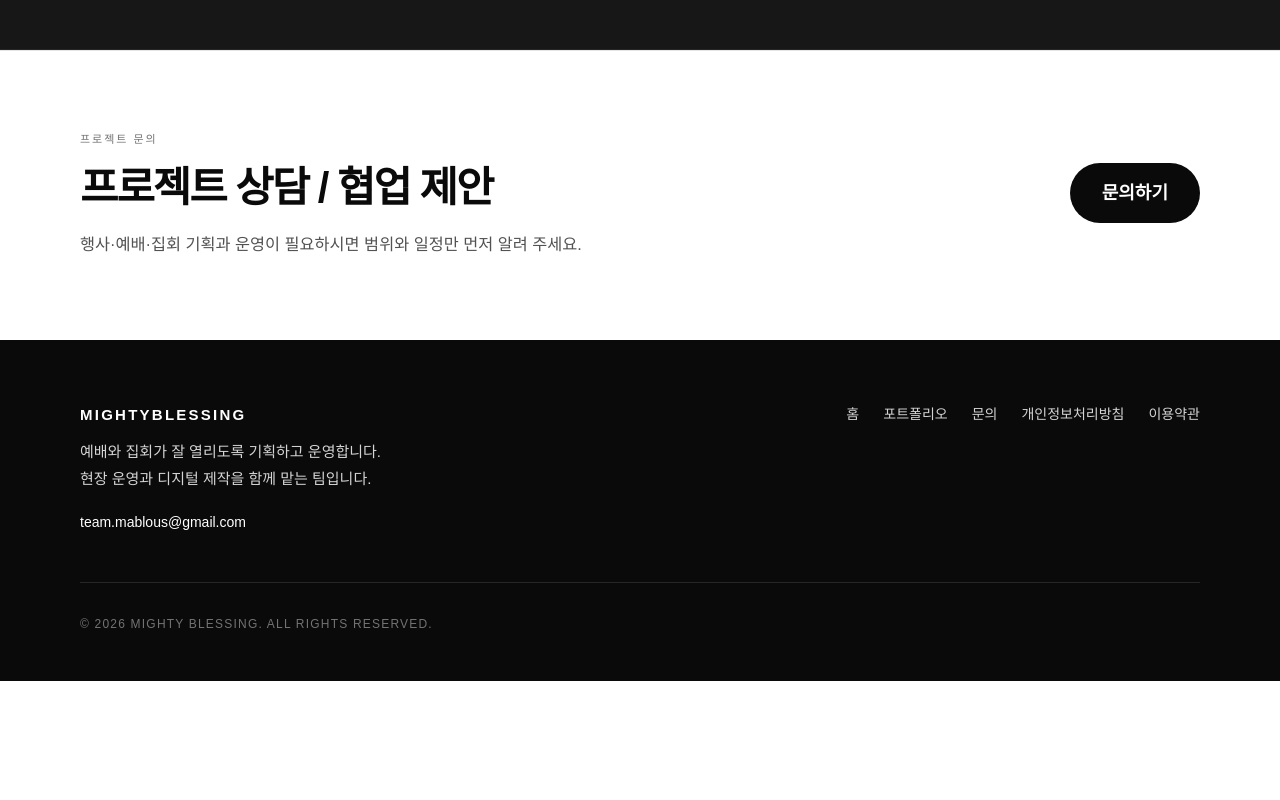
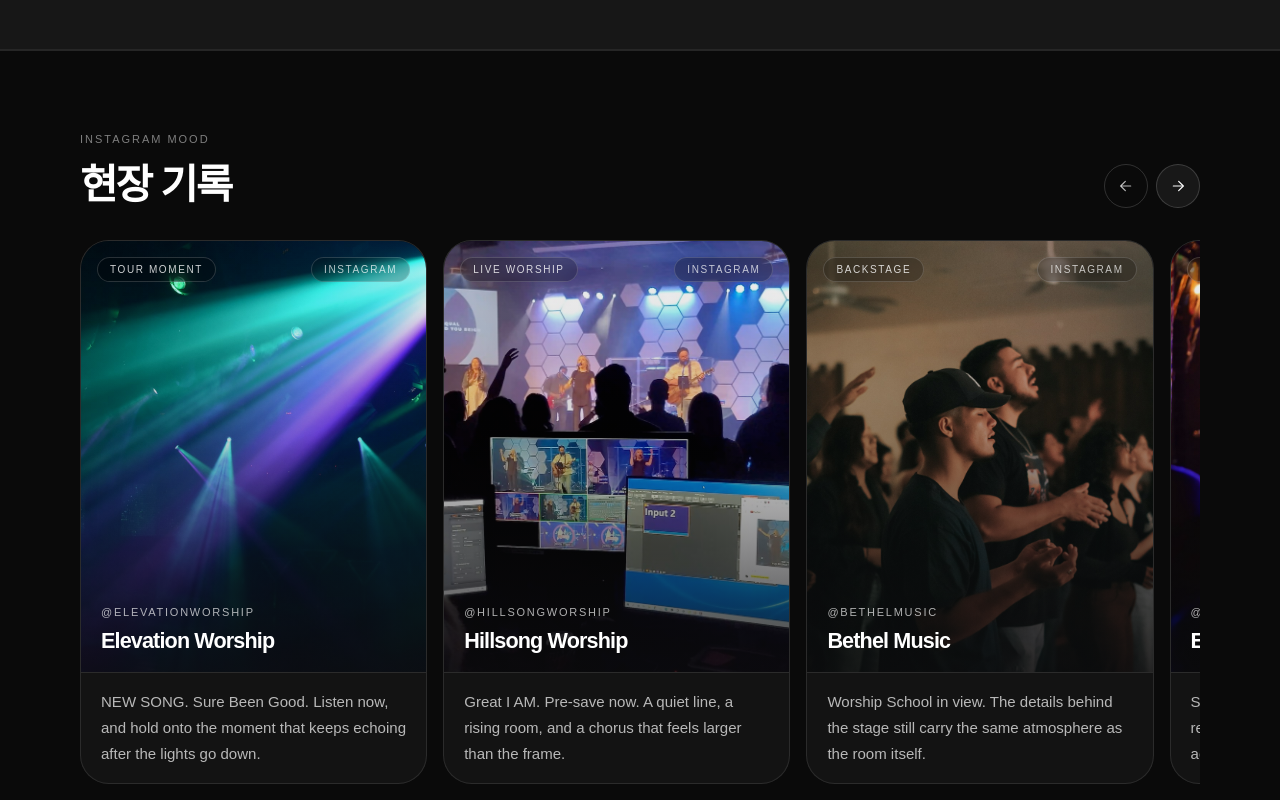
Before and after one commit to MightyBlessing/mightyblessing-site, a Next.js app: page / in a window 1280 px wide. Shown: the part 1720-2520 px from the top of the page. Before the commit the page ends 2401 px from the top, so only its background shows below. Built offline with nearby package versions, Linux system fonts and the light colour scheme; a web font is replaced by a local one.

Commit message:
feat: add home instagram carousel

```diff
--- a/app/page.tsx
+++ b/app/page.tsx
@@ -1,6 +1,7 @@
 import { HeroSection } from "@/components/home/HeroSection";
 import { WhatWeDoSection } from "@/components/home/WhatWeDoSection";
 import { ProofStripSection } from "@/components/home/ProofStripSection";
+import { InstagramCarouselSection } from "@/components/home/InstagramCarouselSection";
 import { FinalCTASection } from "@/components/home/FinalCTASection";
 
 export default function Home() {
@@ -9,6 +10,7 @@
       <HeroSection />
       <WhatWeDoSection />
       <ProofStripSection />
+      <InstagramCarouselSection />
       <FinalCTASection />
     </>
   );
--- /dev/null
+++ b/components/home/InstagramCarouselSection.tsx
@@ -0,0 +1,203 @@
+"use client";
+
+import { useEffect, useRef } from "react";
+
+const instagramSamples = [
+  {
+    account: "Elevation Worship",
+    handle: "@elevationworship",
+    url: "https://www.instagram.com/elevationworship/",
+    image: "/media/portfolio/stage-lights.jpg",
+    label: "Tour Moment",
+    text: "NEW SONG. Sure Been Good. Listen now, and hold onto the moment that keeps echoing after the lights go down.",
+  },
+  {
+    account: "Hillsong Worship",
+    handle: "@hillsongworship",
+    url: "https://www.instagram.com/hillsongworship/",
+    image: "/media/portfolio/home-hero-worship-poster.jpg",
+    label: "Live Worship",
+    text: "Great I AM. Pre-save now. A quiet line, a rising room, and a chorus that feels larger than the frame.",
+  },
+  {
+    account: "Bethel Music",
+    handle: "@bethelmusic",
+    url: "https://www.instagram.com/bethelmusic/",
+    image: "/media/portfolio/worship-room.jpg",
+    label: "Backstage",
+    text: "Worship School in view. The details behind the stage still carry the same atmosphere as the room itself.",
+  },
+  {
+    account: "Elevation Worship",
+    handle: "@elevationworship",
+    url: "https://www.instagram.com/elevationworship/",
+    image: "/media/portfolio/audience-lights.jpg",
+    label: "Crowd Energy",
+    text: "So So Good, out now. Light, crowd, and response moving together like a single pulse across the room.",
+  },
+  {
+    account: "Hillsong Worship",
+    handle: "@hillsongworship",
+    url: "https://www.instagram.com/hillsongworship/",
+    image: "/media/portfolio/atmosphere-detail.jpg",
+    label: "Visual Detail",
+    text: "Listen to our worship playlist below. The atmosphere is built as much by tone and texture as by the song itself.",
+  },
+];
+
+function ArrowIcon({ direction = "right" }: { direction?: "left" | "right" }) {
+  return (
+    <svg
+      aria-hidden="true"
+      viewBox="0 0 24 24"
+      fill="none"
+      stroke="currentColor"
+      strokeWidth="1.8"
+      strokeLinecap="round"
+      strokeLinejoin="round"
+      className={`size-4 transition-transform ${direction === "left" ? "rotate-180" : ""}`}
+    >
+      <path d="M5 12h14" />
+      <path d="m13 5 7 7-7 7" />
+    </svg>
+  );
+}
+
+export function InstagramCarouselSection() {
+  const trackRef = useRef<HTMLDivElement>(null);
+
+  const getStepSize = () => {
+    if (!trackRef.current) return 0;
+
+    const firstCard = trackRef.current.querySelector<HTMLElement>("[data-carousel-card]");
+    if (!firstCard) return 0;
+
+    const styles = window.getComputedStyle(trackRef.current);
+    const gap = Number.parseFloat(styles.columnGap || styles.gap || "0");
+
+    return firstCard.offsetWidth + gap;
+  };
+
+  const scrollByCard = (direction: "left" | "right") => {
+    if (!trackRef.current) return;
+
+    const amount = getStepSize();
+    if (!amount) return;
+
+    const maxScrollLeft = trackRef.current.scrollWidth - trackRef.current.clientWidth;
+    const nextLeft = trackRef.current.scrollLeft + (direction === "left" ? -amount : amount);
+
+    trackRef.current.scrollTo({
+      left: direction === "right" && nextLeft >= maxScrollLeft - 4 ? 0 : Math.max(0, nextLeft),
+      behavior: "smooth",
+    });
+  };
+
+  useEffect(() => {
+    const track = trackRef.current;
+    if (!track) return;
+
+    const intervalId = window.setInterval(() => {
+      const amount = getStepSize();
+      if (!amount) return;
+
+      const maxScrollLeft = track.scrollWidth - track.clientWidth;
+      const nextLeft = track.scrollLeft + amount;
+
+      track.scrollTo({
+        left: nextLeft >= maxScrollLeft - 4 ? 0 : nextLeft,
+        behavior: "smooth",
+      });
+    }, 3000);
+
+    return () => window.clearInterval(intervalId);
+  }, []);
+
+  return (
+    <section className="border-t border-neutral-800 bg-neutral-950 py-16 text-white sm:py-20">
+      <div className="container-wide">
+        <div className="flex flex-col gap-5 sm:flex-row sm:items-end sm:justify-between">
+          <div className="max-w-[760px]">
+            <p className="mb-4 text-[11px] font-medium uppercase tracking-[0.18em] text-white/48">Instagram Mood</p>
+            <h2 className="text-[1.8rem] leading-[1.08] font-semibold tracking-[-0.05em] text-white break-keep sm:text-[2.55rem]">
+              현장 기록
+            </h2>
+          </div>
+
+          <div className="hidden items-center gap-2 sm:flex">
+            <button
+              type="button"
+              aria-label="이전 카드"
+              onClick={() => scrollByCard("left")}
+              className="inline-flex size-11 items-center justify-center rounded-full border border-white/16 text-white/72 transition-colors hover:border-white/32 hover:text-white"
+            >
+              <ArrowIcon direction="left" />
+            </button>
+            <button
+              type="button"
+              aria-label="다음 카드"
+              onClick={() => scrollByCard("right")}
+              className="inline-flex size-11 items-center justify-center rounded-full border border-white/16 bg-white/[0.06] text-white transition-colors hover:bg-white/[0.1]"
+            >
+              <ArrowIcon />
+            </button>
+          </div>
+        </div>
+
+        <div ref={trackRef} className="no-scrollbar mt-8 flex snap-x snap-mandatory gap-4 overflow-x-auto pb-3">
+          {instagramSamples.map((post) => (
+            <a
+              key={`${post.account}-${post.label}`}
+              href={post.url}
+              target="_blank"
+              rel="noreferrer"
+              data-carousel-card
+              className="group min-w-[84%] snap-start sm:min-w-[48%] lg:min-w-[31%]"
+            >
+              <article className="overflow-hidden rounded-[1.8rem] border border-white/10 bg-white/[0.04]">
+                <div className="relative overflow-hidden">
+                  {/* eslint-disable-next-line @next/next/no-img-element */}
+                  <img
+                    src={post.image}
+                    alt={`${post.account} 피드 무드를 참고한 캐러셀 샘플`}
+                    className="aspect-[4/5] w-full object-cover transition-transform duration-700 group-hover:scale-[1.03]"
+                    loading="lazy"
+                    decoding="async"
+                  />
+                  <div className="absolute inset-0 bg-[linear-gradient(180deg,rgba(12,12,14,0.05)_0%,rgba(12,12,14,0.18)_45%,rgba(12,12,14,0.8)_100%)]" />
+                  <div className="absolute inset-x-0 top-0 flex items-center justify-between p-4">
+                    <span className="inline-flex items-center rounded-full border border-white/16 bg-black/22 px-3 py-1 text-[10px] font-medium uppercase tracking-[0.16em] text-white/80 backdrop-blur-sm">
+                      {post.label}
+                    </span>
+                    <span className="inline-flex items-center rounded-full border border-white/16 bg-black/22 px-3 py-1 text-[10px] font-medium uppercase tracking-[0.16em] text-white/72 backdrop-blur-sm">
+                      Instagram
+                    </span>
+                  </div>
+                  <div className="absolute inset-x-0 bottom-0 p-5">
+                    <p className="text-[11px] font-medium uppercase tracking-[0.16em] text-white/68">{post.handle}</p>
+                    <h3 className="mt-2 text-[1.35rem] leading-[1.08] font-semibold tracking-[-0.04em] text-white">
+                      {post.account}
+                    </h3>
+                  </div>
+                </div>
+                <div className="border-t border-white/10 px-5 py-4">
+                  <p
+                    className="text-[0.94rem] leading-[1.72] text-white/70 break-keep"
+                    style={{
+                      display: "-webkit-box",
+                      WebkitLineClamp: 3,
+                      WebkitBoxOrient: "vertical",
+                      overflow: "hidden",
+                    }}
+                  >
+                    {post.text}
+                  </p>
+                </div>
+              </article>
+            </a>
+          ))}
+        </div>
+      </div>
+    </section>
+  );
+}
```
